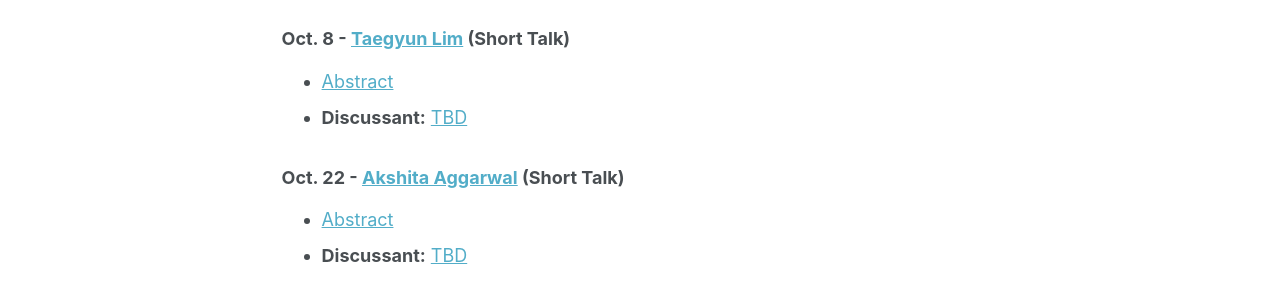
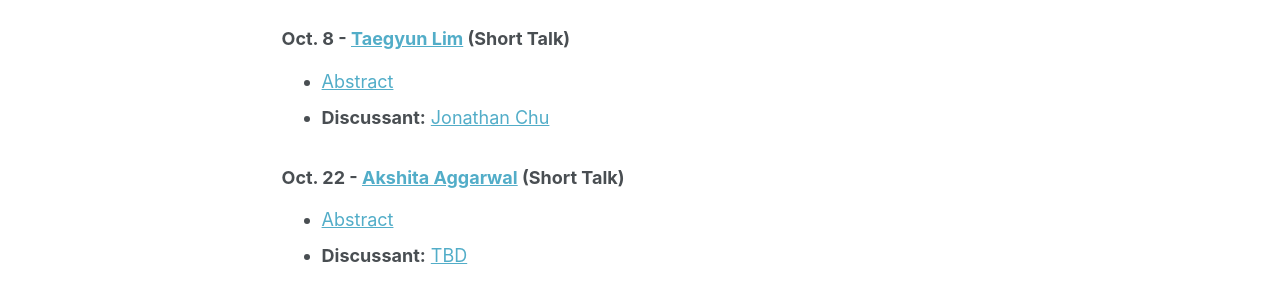
Before and after one commit to IO-workshop/IO-workshop.github.io, a Jekyll site: the page built from _pages/schedule.md, in a window 1280 px wide and 1316 px high. Shown: the part 415-715 px from the top of the window. Built offline with Jekyll 4.4.1, drawn with Linux system fonts in a browser that asks for light colours.

Commit message:
Update schedule.md

```diff
--- a/_pages/schedule.md
+++ b/_pages/schedule.md
@@ -17,7 +17,7 @@ The Zoom link will be shared via the listserv on the day of each meeting—make
 ### Oct. 8 - [Taegyun Lim](https://sites.google.com/g.harvard.edu/taegyunlim) (Short Talk)
 
 - [Abstract](https://io-workshop.github.io/files/Abstract_Taegyun Lim.pdf)
-- **Discussant:** [TBD]()
+- **Discussant:** [Jonathan Chu](https://www.jonathanchu.org)
 
 ### Oct. 22 - [Akshita Aggarwal](https://politicalscience.columbian.gwu.edu/akshita-aggarwal) (Short Talk)
 
```
